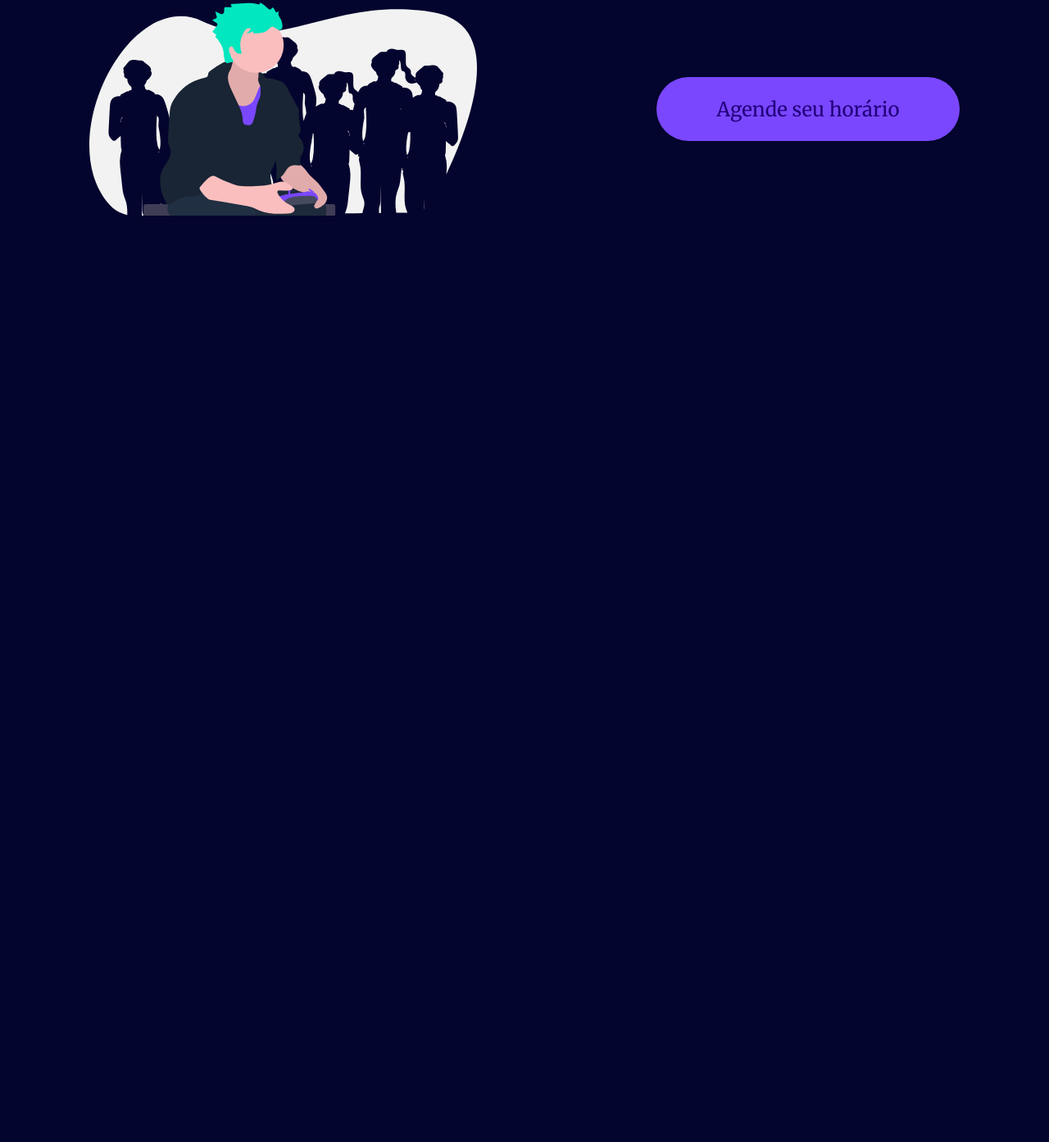
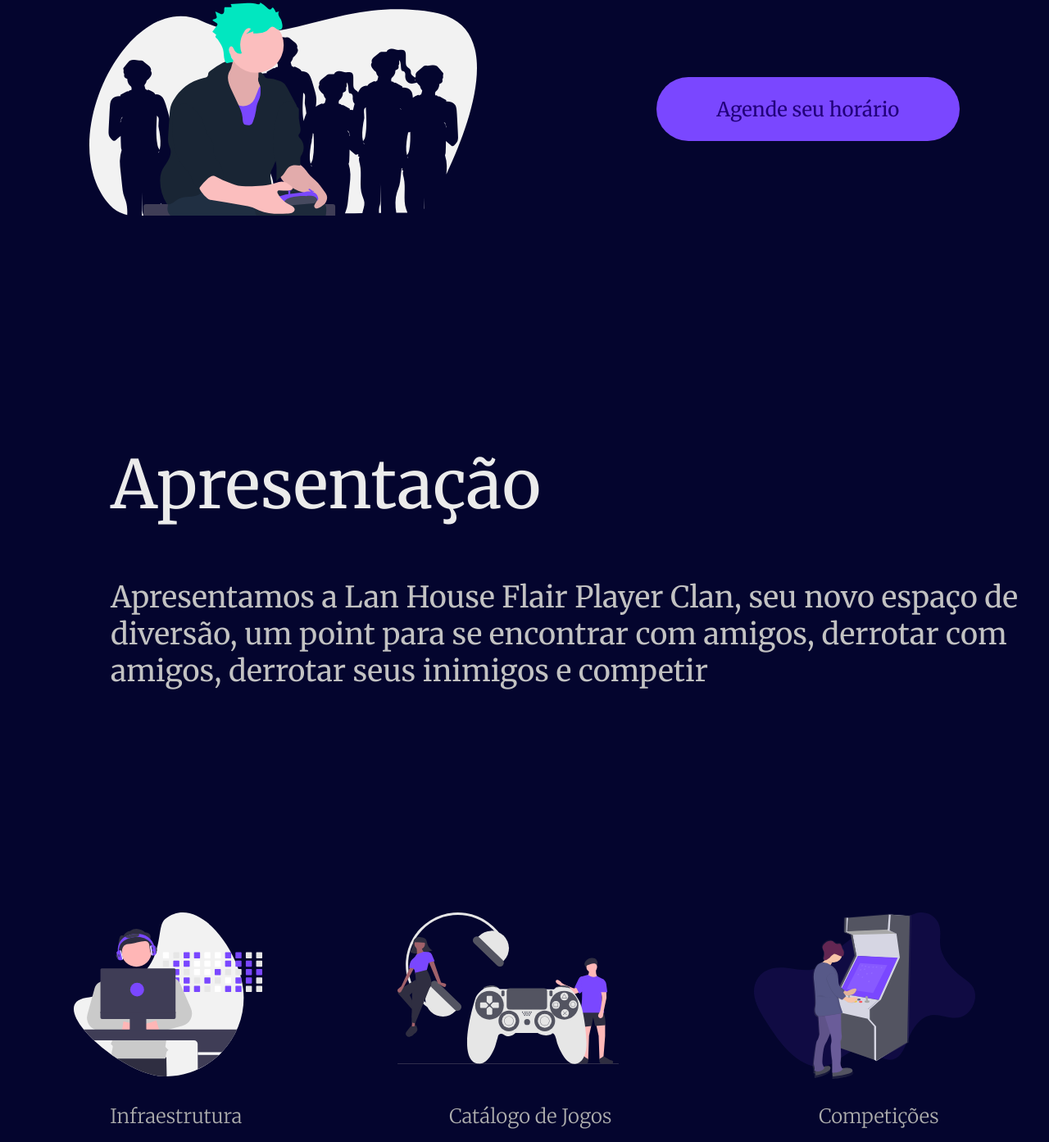
Before and after one commit to JosiasSalermo/Fair_Player_Clan, a plain HTML site: page index.html in a window 1280 px wide. Shown: the part 436-1829 px from the top of the page at 82% size. Before the commit the page ends 800 px from the top, so only its background shows below. Drawn offline with Linux system fonts and the light colour scheme.

Commit message:
servicos

```diff
--- a/css/styles.css
+++ b/css/styles.css
@@ -2,7 +2,7 @@
 *{
     font-family: 'Merriweather', serif;
     padding: 0;
-    margin: 0;
+    margin: 0 auto;
     box-sizing: border-box;
 }
 
@@ -21,12 +21,12 @@ input[type="submit"]{
     /* Variáveis de Cores */
 :root{
 
-    --write-01: #fff;
-    --write-02: #EBEBEB;
-    --write-03: #D6D6D6;
-    --write-04: #C2C2C2;
-    --write-05: #ADADAD;
-    --write-06: #999999;
+    --white-01: #fff;
+    --white-02: #EBEBEB;
+    --white-03: #D6D6D6;
+    --white-04: #C2C2C2;
+    --white-05: #ADADAD;
+    --white-06: #999999;
 
     --black-01: #1A1B1C;
     --black-02: #2F3032;
@@ -54,17 +54,43 @@ body{
 
 }
 
-body h1{
+h1{
     font-size: 121px;
     font-weight:900;
-    color: var(--write-01);
+    color: var(--white-01);
 }
 
-body h5{
+.h2-white{
+    font-size:81px ;
+    font-weight: 400;
+    color: var(--white-02);
+}
+
+.h4-white{
+    font-size:36px ;
+    font-weight: 400;
+    color: var(--white-04);
+}
+
+.h5-light-white{
     font-size:24px ;
     font-weight: 300;
-    color: var(--write-05);
+    color: var(--white-05);
 }
+
+.h5-white{
+    font-size:24px ;
+    font-weight: 300;
+    color: var(--white-05);
+}
+
+.h6-white{
+    font-size:16px ;
+    font-weight: 400;
+    color: var(--white-06);
+}
+
+
 
 
 /* Cabeçalho */
@@ -79,7 +105,7 @@ body h5{
 #logo{
     width: 170px;
     height: 170px;
-    left: 135px;
+    /* left: 135px; */
     top: -21px;
     margin-left: 135px;
 }
@@ -89,6 +115,7 @@ body h5{
     justify-content: space-between;
     align-items: center;
     height: 128px;
+
 }
 
 #navbar{
@@ -100,8 +127,8 @@ body h5{
 
 #navbar a{
     font-size:24px ;
-    font-weight: 300;
-    color: var(--write-05);
+    font-weight: 400;
+    color: var(--white-05);
 }
 
 #header-titulo{
@@ -141,3 +168,51 @@ button{
     color: var(--quartenaria-01);
 
 }
+
+/* Menu Principal */
+#apresentacao h2{
+    margin-top: 256px;
+    margin-left: 135px;
+    left: 135px;
+}
+
+#apresentacao h4{
+    margin-top: 64px;
+
+    margin-left: 135px;
+}
+
+/* Serviços */
+
+#servicos{
+
+    display: flex;
+    gap: 1rem;
+    padding: 1rem;
+    margin-top: 256px;
+}
+
+#nome-servicos{
+    margin-top: 16px;
+    display: flex;
+    gap: 1rem;
+    padding: 1rem ;
+}
+#infra {
+    width: 230px;
+    height: 185px;
+
+}
+
+#catalogo {
+    width: 270px;
+    height:185px ;
+
+
+}
+
+#competicao{
+    width: 270px;
+    height: 185px;
+
+}
--- a/index.html
+++ b/index.html
@@ -34,7 +34,7 @@
 
         <div id="header-titulo">
                 <h1>Fair Player Clan</h1>
-                <h5>Garantir que o jogo nunca trave é o que aumenta nosso XP</h5>
+                <h5 class="h5-light-white">Garantir que o jogo nunca trave é o que aumenta nosso XP</h5>
         </div>
         <div id="banner">
                 <img id="banner-logo" src="./img/undraw_ninja_e-52-b.svg" alt="Menino Jogando" >
@@ -42,5 +42,44 @@
         </div>
 
     </header>
+    <!-- Menu Principal -->
+    <main>
+        <div id="apresentacao">
+            <h2 class="h2-white">Apresentação</h2>
+            <h4 class="h4-white">Apresentamos a Lan House Flair Player Clan, seu novo espaço de diversão,
+                um point para se encontrar com amigos, derrotar com amigos, derrotar seus inimigos
+                e competir
+            </h4>
+
+
+        </div>
+        <div id="servicos">
+            <div id="infra">
+                <img src="./img/infra.svg" alt="">
+
+            </div>
+            <div id="catalogo">
+                <img src="./img/catalogo.svg" alt="">
+
+            </div>
+            <div id="competicao">
+                <img src="./img/competicao.svg" alt="">
+
+            </div>
+        </div>
+        <div id="nome-servicos">
+            <div >
+                <h5 class="h5-white">Infraestrutura</h5>
+            </div>
+            <div >
+                <h5 class="h5-white">Catálogo de Jogos</h5>
+            </div>
+            <div >
+                <h5 class="h5-white">Competições</h5>
+            </div>
+        </div>
+
+    </main>
+
 </body>
 </html>
```
Also changed, not shown: img/LoL.jpg (added), img/catalogo.svg (added), img/competicao.svg (added), img/contato.svg (added), img/csgo.jpg (added), img/dota.jpg (added), img/infra.svg (added).
